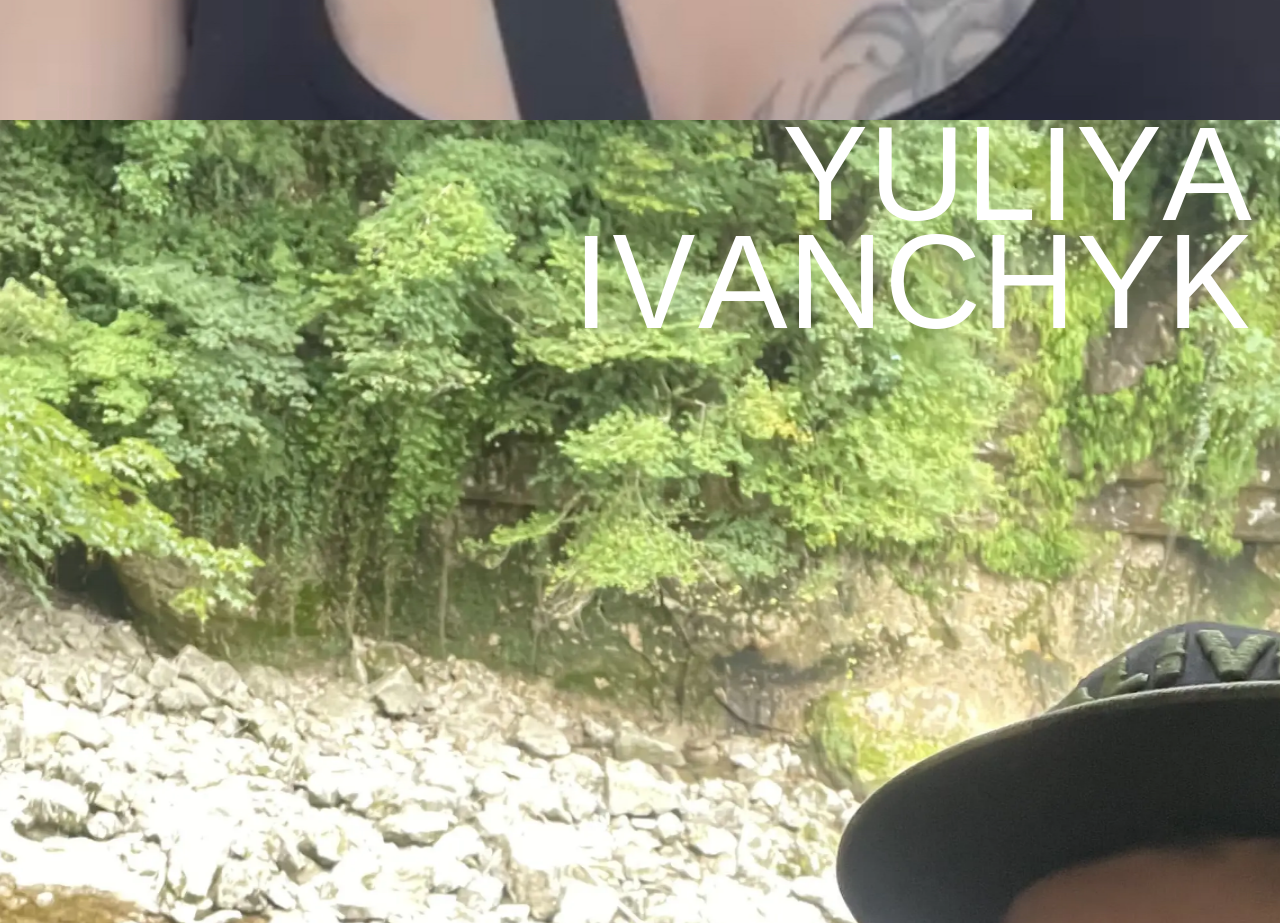
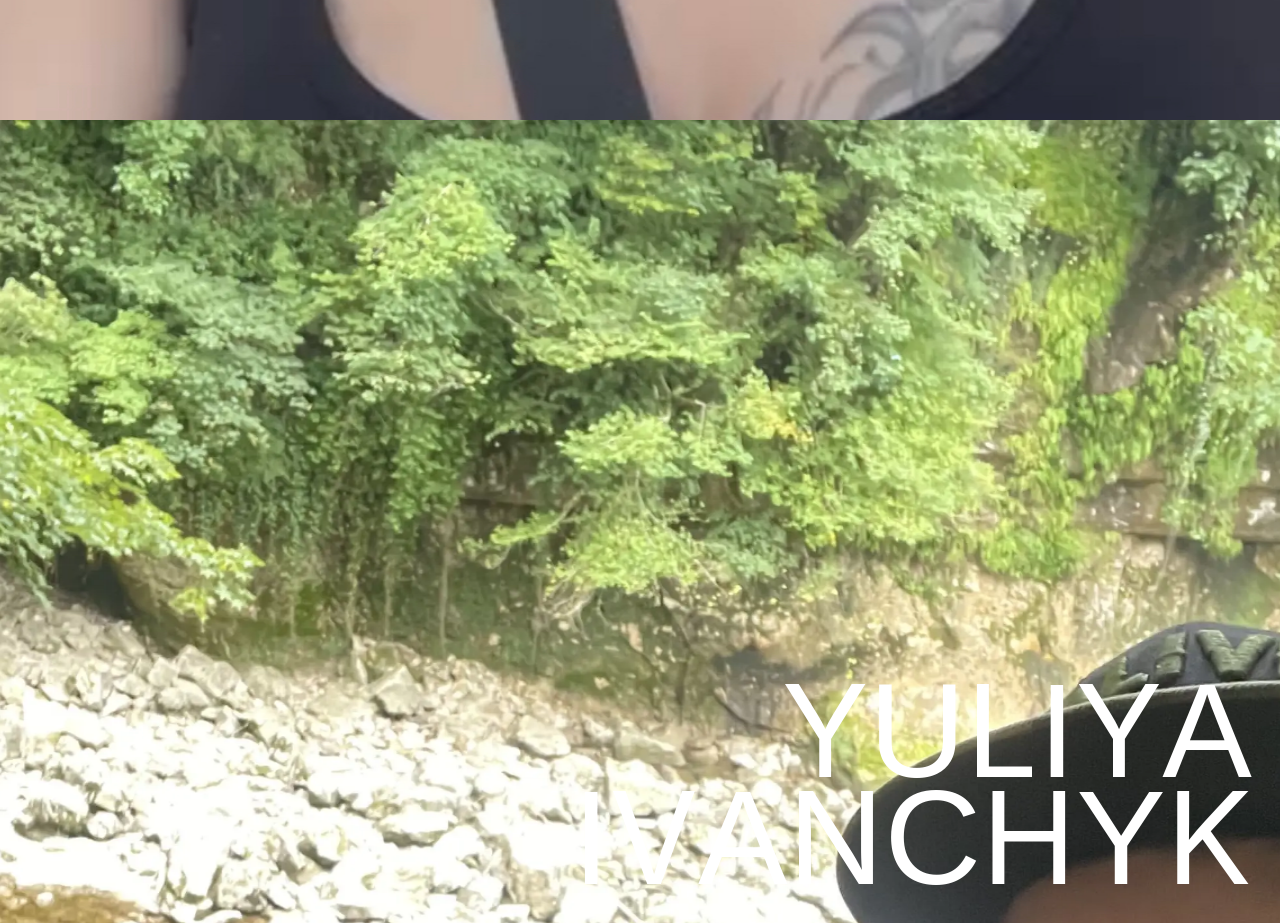
Before and after one commit to zhekkaq3/HPJuliya, a plain HTML site: page index.html in a window 1280 px wide. Shown: the part 3720-4643 px from the top of the page. Drawn offline with Linux system fonts and the light colour scheme; a web font is replaced by a local one.

Commit message:
refactor

```diff
--- a/index.html
+++ b/index.html
@@ -46,7 +46,7 @@
 			</section>
 			<section class="content">
 				<div class="canvas-wrap" style="background-image:url(img/5.webp)"></div>
-				<div class="content__inner next">
+				<div class="content__inner">
 					<h2>
 						<span>Y</span><span>U</span><span>L</span><span>I</span><span>Y</span><span>A</span><br>
 						<span>I</span><span>V</span><span>a</span><span>n</span><span>c</span><span>h</span><span>Y</span><span>K</span>
```
